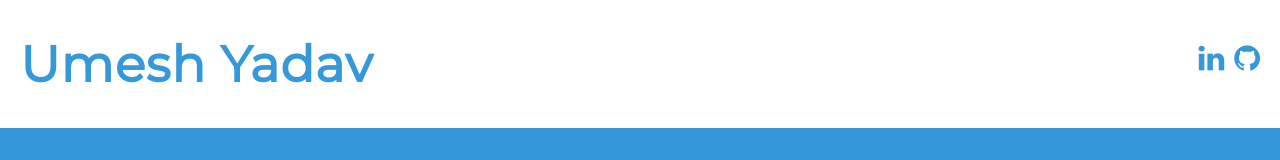
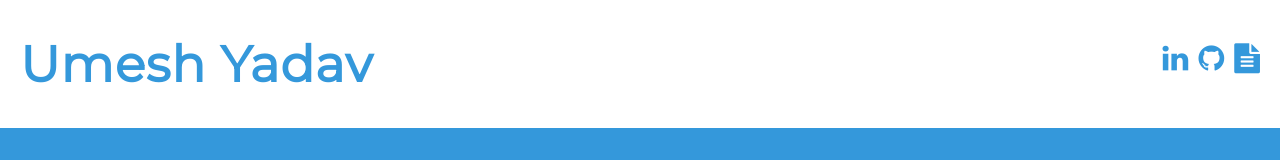
Before and after one commit to umeshyadav-invent/my-portfolio, a plain HTML site: page index.html in a window 1280 px wide. Shown: the top 160 px of the page. Drawn offline with Linux system fonts and the light colour scheme.

Commit message:
Added Umesh profile

```diff
--- a/index.html
+++ b/index.html
@@ -44,13 +44,13 @@
         </li>
 
         <!-- Link to resume, probably a .pdf -->
-        <!--li class="socialWrapper">
+        <li class="socialWrapper">
           <a class="social color--skyBlue"
              title="Resume"
-             href="#">
+             href="umesh-CB.pdf">
             <i class="fa fa-file-text"></i>
           </a>
-        </li-->
+        </li>
       </ul>
     </main>
 
```
